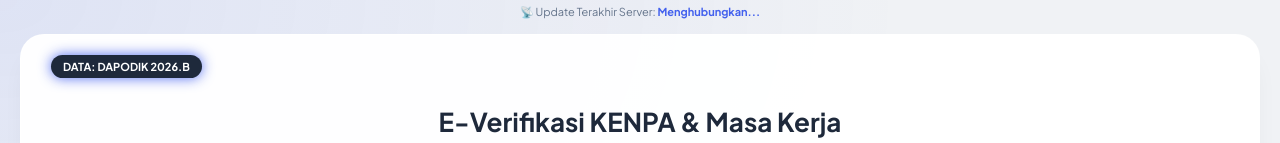
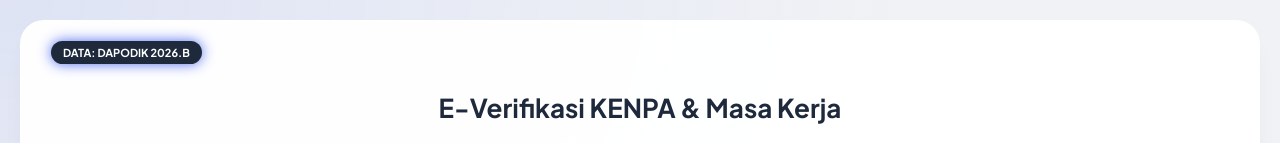
Before and after one commit to smpnegeri4monano/E-Verifikasi-Kenpa, a plain HTML site: page index.html in a window 1280 px wide. Shown: the top 143 px of the page. Drawn offline with Linux system fonts and the light colour scheme; no server answers.

Commit message:
index.html

```diff
--- a/index.html
+++ b/index.html
@@ -1,9 +1,7 @@
 <!DOCTYPE html>
 <html lang="id">
 <head>
-    <div style="text-align: center; font-size: 11px; color: #64748b; margin-top: -15px; margin-bottom: 15px;">
-    📡 Update Terakhir Server: <span id="serverUpdate" style="font-weight: bold; color: var(--primary);">Menghubungkan...</span>
-</div>
+
     <meta charset="UTF-8">
     <meta name="viewport" content="width=device-width, initial-scale=1.0">
     <title>E-Verifikasi KENPA Guru - SMPN 4 Monano</title>
```
